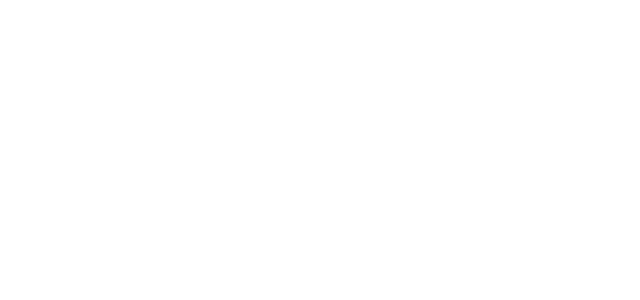
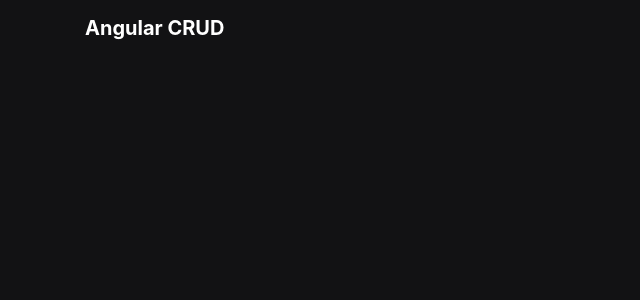
Before and after one commit to Maabia/angular-crud, an Angular app: page / in a window 1280 px wide. Shown: the top 300 px of the page, without its empty margins (0-640 px from the left). Built offline with nearby package versions, Linux system fonts and the light colour scheme.

Commit message:
style.css configurado

```diff
--- a/src/styles.css
+++ b/src/styles.css
@@ -1 +1,11 @@
-/* You can add global styles to this file, and also import other style files */
+body {
+  background-color: rgb(18, 18, 20);
+}
+
+h1, h2, p, a, label, th, td {
+  color: #fff;
+}
+
+table {
+  text-align: center;
+}
```
